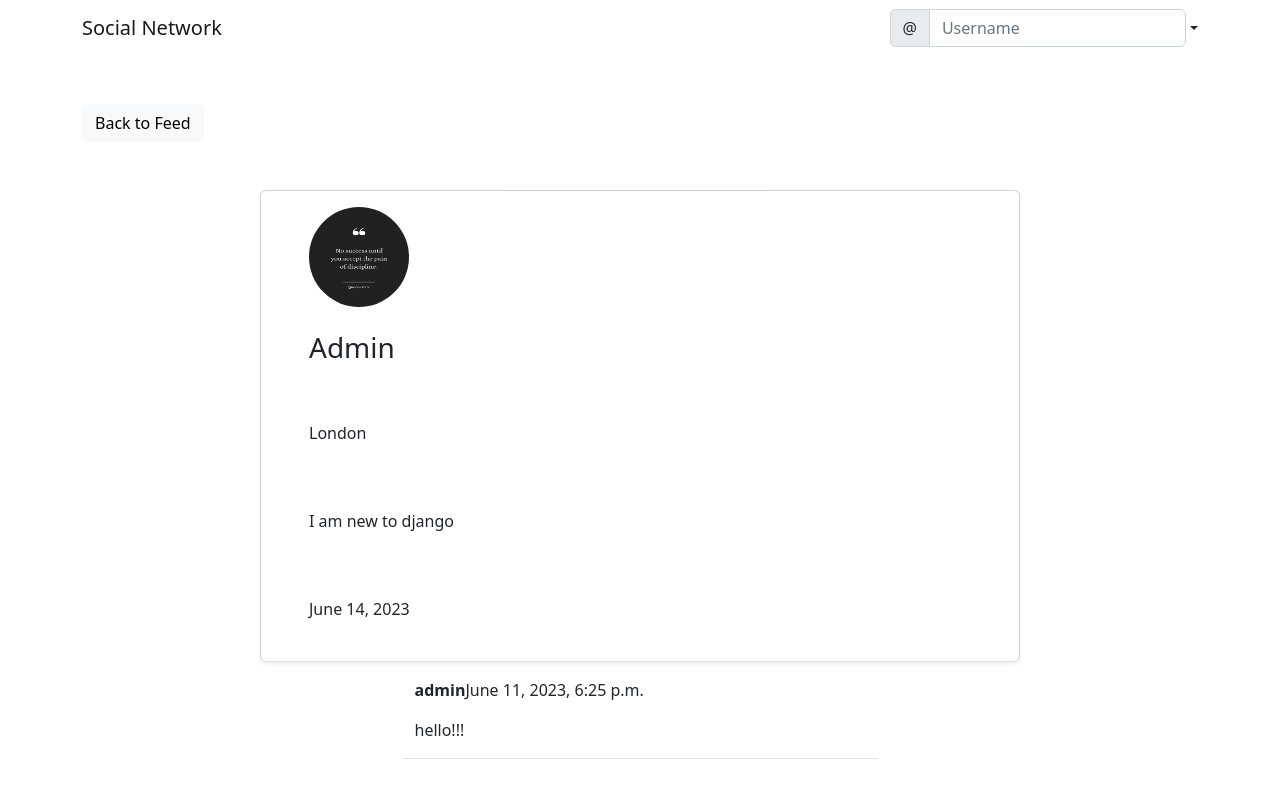
After one commit to SampurnaC/socialnetwork, a Django app: page /social/profile/4 in a window 1280 px wide. The commit adds this page. Run offline with Django 4.2, Linux system fonts and the light colour scheme; data comes from the database, SQL or seed files in the repository; both versions use the stored data as it was after the commit.

Commit message:
work on profile feature

```diff
--- a/socialnetwork/landing/templates/landing/navbar.html
+++ b/socialnetwork/landing/templates/landing/navbar.html
@@ -29,7 +29,7 @@
             <div class="nav-item dropdown">
               <a class="nav-link dropdown-toggle text-dark" data-bs-toggle="dropdown" href="#" role="button" aria-expanded="false"><i class="fas fa-user"></i></a>
               <ul class="dropdown-menu">
-                <li><a class="dropdown-item" href="#">Profile</a></li>
+                <li><a class="dropdown-item" href="{% url 'profile' user.profile.pk %}">Profile</a></li>
                 <li><a class="dropdown-item" href="{% url 'account_logout' %}">Sign Out</a></li>
               </ul>
             </div>
--- a/socialnetwork/social/admin.py
+++ b/socialnetwork/social/admin.py
@@ -1,5 +1,6 @@
 from django.contrib import admin
-from .models import Post, Comment
+from .models import Post, Comment, UserProfile
 
 admin.site.register(Post)
 admin.site.register(Comment)
+admin.site.register(UserProfile)
--- a/socialnetwork/social/models.py
+++ b/socialnetwork/social/models.py
@@ -12,3 +12,11 @@ class Comment(models.Model):
     created_on=models.DateTimeField(default=timezone.now)
     author=models.ForeignKey(User, on_delete=models.CASCADE)
     post=models.ForeignKey(Post, on_delete=models.CASCADE)
+
+class UserProfile(models.Model):
+    user = models.OneToOneField(User, primary_key=True, verbose_name='user', related_name='profile', on_delete=models.CASCADE)
+    name=models.CharField(max_length=30, blank=True, null=True)
+    bio=models.TextField(max_length=500, blank=True, null=True)
+    birth_date=models.DateField(null=True, blank=True)
+    location=models.CharField(max_length=100, blank=True, null=True)
+    picture=models.ImageField(upload_to='uploads/profile_pictures', default='uploads/profile_pictures/default.png', blank=True)
--- a/socialnetwork/social/templates/social/post_detail.html
+++ b/socialnetwork/social/templates/social/post_detail.html
@@ -35,6 +35,9 @@
             <div class="row justify-content-center mt-3 mb-5 border-bottom">
                 <div class="col-md-5 col-sm-12">
                 <p><strong>{{comment.author}}</strong>{{comment.created_on}}</p>
+                {% if request.user == comment.author %}
+                    <a href="{% url 'comment-delete' post.pk comment.pk %}" style="color: #333;">Delete</a>
+                {% endif %}
                 <p>{{comment.comment}}</p>
             </div>
         {% endfor %}
--- /dev/null
+++ b/socialnetwork/social/templates/social/profile.html
@@ -0,0 +1,38 @@
+{% extends 'landing/base.html' %}
+
+{% block content %}
+    <div class="container">
+        <div class="row mt-5">
+            <div class="col-md-3 col-sm-6">
+                <a href="{% url 'post-list' %}" class="btn btn-light">Back to Feed</a>
+            </div>
+        </div>
+
+        <div class="row justify-content-center mt-5">
+            <div class="card shadow-sm col-md-8 col-sm-12 border-bottom px-5 pt-3">
+                <img src="{{ profile.picture.url }}" class="rounded-circle" width="100" height="100" />
+                {% if profile.name %}
+                    <h3 class="py-4">{{profile.name}}</h3>
+                {% endif %}
+                {% if profile.location %}
+                    <p class="py-4">{{profile.location}}</p>
+                {% endif %}
+                {% if profile.bio %}
+                    <p class="py-4">{{profile.bio}}</p>
+                {% endif %}
+                {% if profile.birth_date %}
+                    <p class="py-4">{{profile.birth_date}}</p>
+                {% endif %}
+            </div>
+        </div>
+        {% for post in posts %}
+            <div class="row justify-content-center mt-3">
+                <div class="col-md-5 col-sm-12 border-bottom position-relative">
+                    <p><strong>{{post.author}}</strong>{{post.created_on}}</p>
+                    <p>{{post.body}}</p>
+                    <a href="{% url 'post-detail' post.pk %}" class="stretched-link"></a>
+                </div>
+            </div>
+        {% endfor %}
+    </div>
+{% endblock content %}
--- a/socialnetwork/social/urls.py
+++ b/socialnetwork/social/urls.py
@@ -1,5 +1,5 @@
 from django.urls import path
-from .views import PostListView, PostDetailView, PostEditView, PostDeleteView
+from .views import PostListView, PostDetailView, PostEditView, PostDeleteView, CommentDeleteView, ProfileView
 
 urlpatterns = [
     path('', PostListView.as_view(), name='post-list'),
@@ -7,6 +7,7 @@ urlpatterns = [
     path('post/edit/<int:pk>', PostEditView.as_view(), name='post-edit'),
     path('post/edit/<int:pk>', PostEditView.as_view(), name='post-edit'),
     path('post/delete/<int:pk>', PostDeleteView.as_view(), name='post-delete'),
-
+    path('post/<int:post_pk>/comment/delete/<int:pk>/', CommentDeleteView.as_view(), name='comment-delete'),
+    path('profile/<int:pk>', ProfileView.as_view(), name='profile'),
 
 ]
--- a/socialnetwork/social/views.py
+++ b/socialnetwork/social/views.py
@@ -1,11 +1,12 @@
 from django.shortcuts import render
 from django.urls import reverse_lazy
+from django.contrib.auth.mixins import UserPassesTestMixin, LoginRequiredMixin
 from django.views import View
-from .models import Post, Comment
+from .models import Post, Comment, UserProfile
 from .forms import PostForm, CommentForm
 from django.views.generic.edit import UpdateView, DeleteView
 
-class PostListView(View):
+class PostListView(LoginRequiredMixin, View):
     def get(self, request, *args, **kwargs):
         posts = Post.objects.all().order_by('-created_on')
         form = PostForm()
@@ -33,7 +34,7 @@ class PostListView(View):
 
         return render(request, 'social/post_list.html', context)
 
-class PostDetailView(View):
+class PostDetailView(LoginRequiredMixin, View):
     def get(self, request, pk, *args, **kwargs):
         post = Post.objects.get(pk=pk)
         form = CommentForm()
@@ -67,7 +68,7 @@ class PostDetailView(View):
         }
         return render(request, 'social/post_detail.html', context)
 
-class PostEditView(UpdateView):
+class PostEditView(LoginRequiredMixin, UserPassesTestMixin, UpdateView):
     model=Post
     fields=['body']
     template_name='social/post_edit.html'
@@ -76,7 +77,41 @@ class PostEditView(UpdateView):
         pk=self.kwargs['pk']
         return reverse_lazy('post-detail', kwargs={'pk': pk})
 
-class PostDeleteView(DeleteView):
+    def test_func(self):
+        post=self.get_object()
+        return self.request.user == post.author
+
+class PostDeleteView(LoginRequiredMixin, UserPassesTestMixin, DeleteView):
     model=Post
     template_name='social/post_delete.html'
     success_url=reverse_lazy('post-list')
+
+    def test_func(self):
+        post=self.get_object()
+        return self.request.user == post.author
+
+class CommentDeleteView(LoginRequiredMixin, UserPassesTestMixin, DeleteView):
+    model=Comment
+    template_name='social/comment_delete.html'
+
+    def get_success_url(self):
+        pk=self.kwargs['post_pk']
+        return reverse_lazy('post-list', kwargs={'pk': pk})
+
+    def test_func(self):
+        post=self.get_object()
+        return self.request.user == post.author
+
+class ProfileView(View):
+    def get(self, request, pk, *args, **kwargs):
+        profile=UserProfile.objects.get(pk=pk)
+        user=profile.user
+        posts=Post.objects.filter(author=user).order_by('-created_on')
+
+        context={
+            'user': user,
+            'profile': profile,
+            'posts': posts
+        }
+
+        return render(request, 'social/profile.html', context)
--- a/socialnetwork/socialnetwork/settings.py
+++ b/socialnetwork/socialnetwork/settings.py
@@ -136,6 +136,8 @@ USE_TZ = True
 # https://docs.djangoproject.com/en/4.1/howto/static-files/
 
 STATIC_URL = 'static/'
+MEDIA_ROOT= os.path.join(BASE_DIR, 'media')
+MEDIA_URL='/media/'
 
 # Default primary key field type
 # https://docs.djangoproject.com/en/4.1/ref/settings/#default-auto-field
--- a/socialnetwork/socialnetwork/urls.py
+++ b/socialnetwork/socialnetwork/urls.py
@@ -15,6 +15,8 @@ Including another URLconf
 """
 from django.contrib import admin
 from django.urls import path, include
+from django.conf import settings
+from django.conf.urls.static import static
 
 urlpatterns = [
     path('admin/', admin.site.urls),
@@ -22,3 +24,6 @@ urlpatterns = [
     path('accounts/', include('allauth.urls')),
     path('social/', include('social.urls'))
 ]
+
+if settings.DEBUG:
+    urlpatterns += static(settings.MEDIA_URL, document_root=settings.MEDIA_ROOT)
```
Also changed, not shown: socialnetwork/social/templates/social/comment_delete.html (added, +25 -0 lines), socialnetwork/db.sqlite3, socialnetwork/media/uploads/profile_pictures/350253652_973756250479581_7533701352105704097_n.jpg (added), socialnetwork/media/uploads/profile_pictures/default.png (added), socialnetwork/social/migrations/0003_userprofile.py (added).
